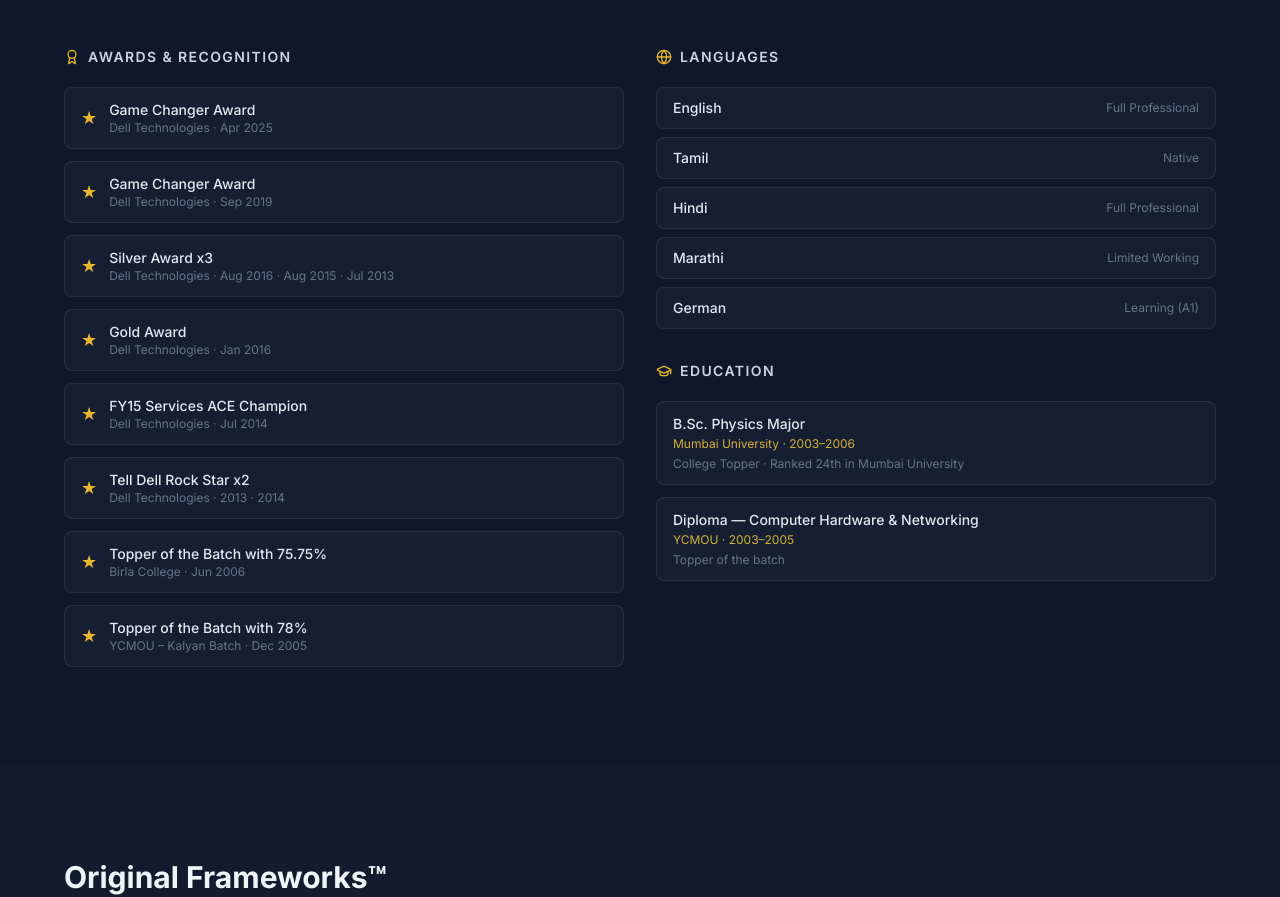
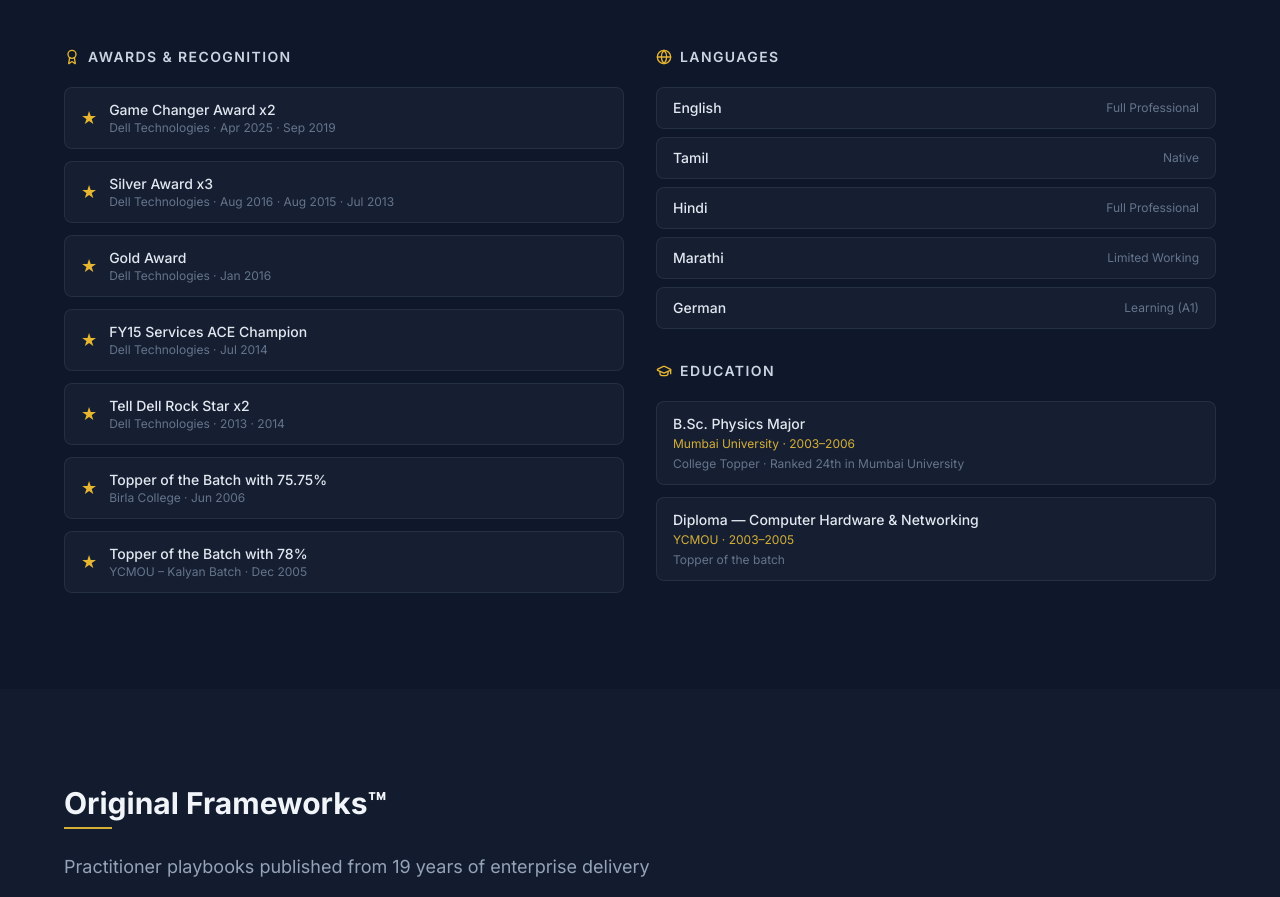
Before and after one commit to UnimaginedSelva/selvakumarjayakrishnan-portfolio, a React (Vite) app: page / in a window 1280 px wide. Shown: the part 4690-5587 px from the top of the page. Built offline with nearby package versions, Linux system fonts and the light colour scheme.

Commit message:
Consolidate Game Changer Award entries into Game Changer Award x2 (Apr 2025 · Sep 2019)
Co-Authored-By: Claude Sonnet 4.6 <noreply@anthropic.com>

```diff
--- a/src/data/content.ts
+++ b/src/data/content.ts
@@ -183,8 +183,7 @@ export const skills = {
     },
   ],
   awards: [
-    { name: 'Game Changer Award', org: 'Dell Technologies · Apr 2025' },
-    { name: 'Game Changer Award', org: 'Dell Technologies · Sep 2019' },
+    { name: 'Game Changer Award x2', org: 'Dell Technologies · Apr 2025 · Sep 2019' },
     { name: 'Silver Award x3', org: 'Dell Technologies · Aug 2016 · Aug 2015 · Jul 2013' },
     { name: 'Gold Award', org: 'Dell Technologies · Jan 2016' },
     { name: 'FY15 Services ACE Champion', org: 'Dell Technologies · Jul 2014' },
```
